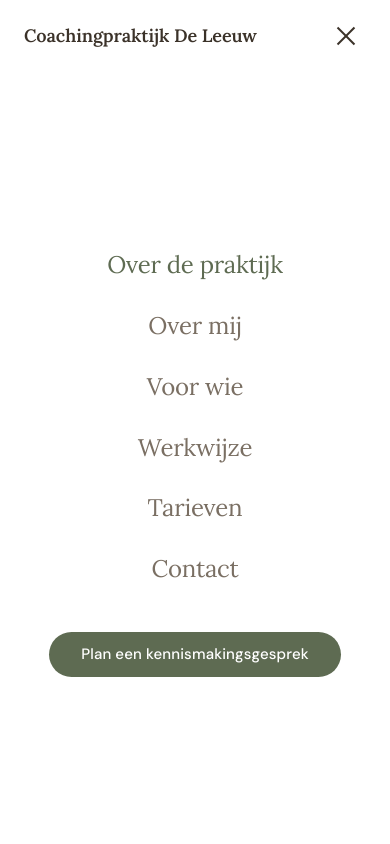
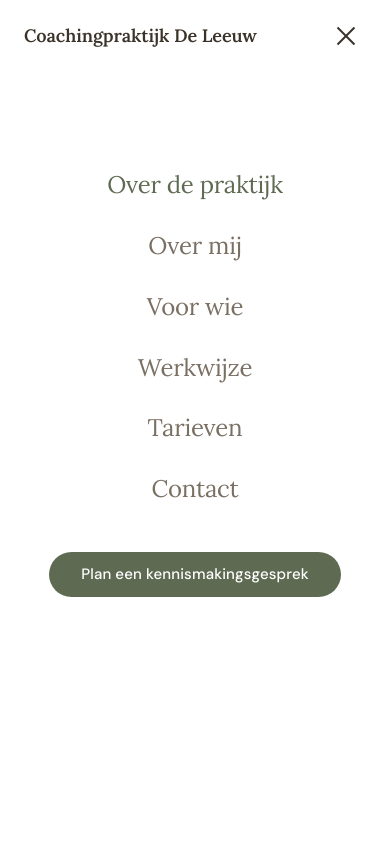
Before and after one commit to joostvdzwan/mirjam-de-leeuw, a Next.js app: page / in a window 390 px wide. Both pictures are taken after a click on the button "Menu openen". Shown: the top 844 px of the page. Built offline with nearby package versions, Linux system fonts and the light colour scheme.

Commit message:
improved

```diff
--- a/src/components/Navigation.tsx
+++ b/src/components/Navigation.tsx
@@ -198,7 +198,7 @@ export default function Navigation() {
               </button>
             </div>
             <motion.div
-              className="flex h-[calc(100%-60px)] flex-col items-center justify-center gap-8"
+              className="flex h-[calc(100%-60px)] flex-col items-center justify-center gap-8 -mt-20"
               initial="hidden"
               animate="visible"
               exit="hidden"
```
